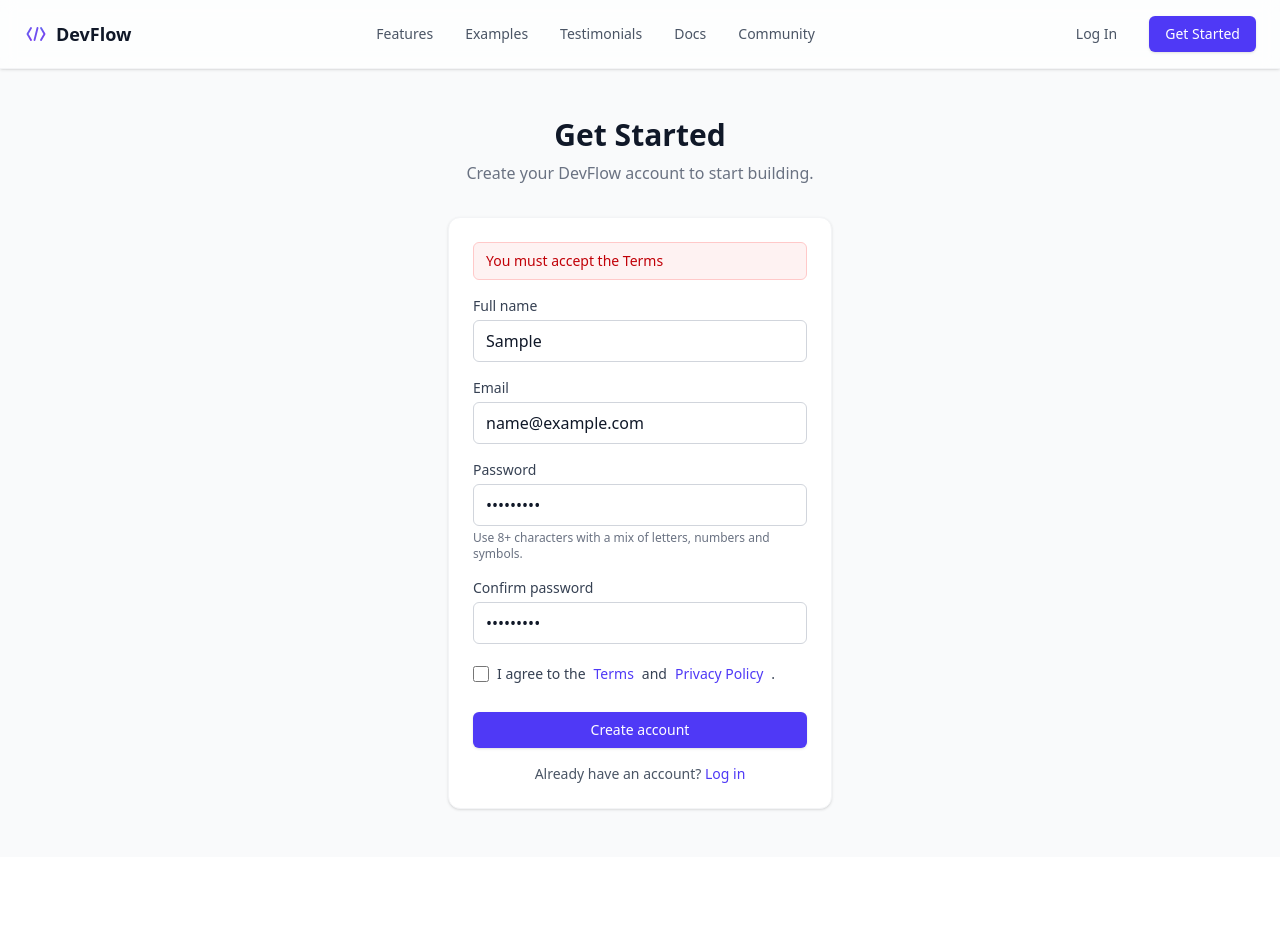
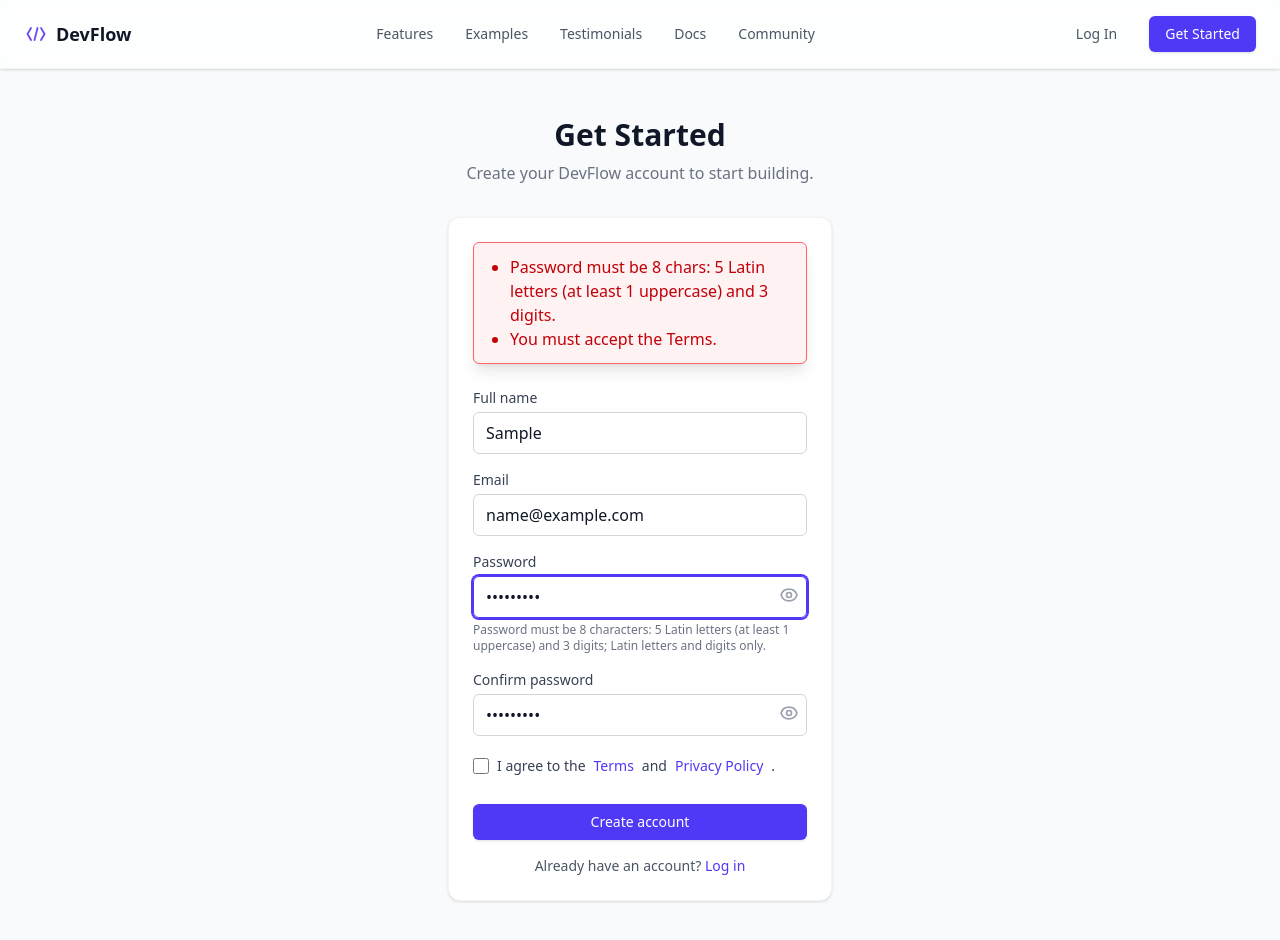
Before and after one commit to SimAndrew/devflow-reactjs-tailwindcss, a React (Vite) app: page /signup in a window 1280 px wide. Both pictures are taken after typing "Sample", "name@example.com", "Sample123", "Sample123" into the empty fields and a click on the button "Create account". Shown: the top 940 px of the page. Before the commit the page ends 857 px from the top, so only its background shows below. Built offline with nearby package versions, Linux system fonts and the light colour scheme.

Commit message:
feat: refactor Signup component to use react-hook-form for improved validation and error handling

```diff
--- a/src/pages/Signup.jsx
+++ b/src/pages/Signup.jsx
@@ -1,45 +1,36 @@
-import React, { useState } from 'react';
+import React, { useEffect, useRef, useState } from 'react';
 import { Link } from 'react-router-dom';
+import { useForm } from 'react-hook-form';
 
 const Signup = () => {
-	const [name, setName] = useState('');
-	const [email, setEmail] = useState('');
-	const [password, setPassword] = useState('');
-	const [confirm, setConfirm] = useState('');
-	const [agree, setAgree] = useState(false);
-	const [error, setError] = useState('');
-	const [submitting, setSubmitting] = useState(false);
+	const [showPassword, setShowPassword] = useState(false);
+	const [showConfirm, setShowConfirm] = useState(false);
+	const errorRef = useRef(null);
 
-	const validate = () => {
-		if (!name.trim()) return 'Full name is required';
-		if (!/^[^\s@]+@[^\s@]+\.[^\s@]+$/.test(email))
-			return 'Enter a valid email address';
-		if (password.length < 8) return 'Password must be at least 8 characters';
-		if (password !== confirm) return 'Passwords do not match';
-		if (!agree) return 'You must accept the Terms';
-		return '';
+	const {
+		register,
+		handleSubmit,
+		watch,
+		formState: { errors },
+	} = useForm({ mode: 'onSubmit' });
+
+	const emailRegex = /^[a-zA-Z0-9._%+-]+@[a-zA-Z0-9.-]+\.[a-zA-Z]{2,}$/;
+	const passwordValue = watch('password', '');
+
+	const onSubmit = (data) => {
+		// TODO: hook up real API
+		console.log('Signup payload', data);
 	};
 
-	const onSubmit = async (e) => {
-		e.preventDefault();
-		const msg = validate();
-		if (msg) {
-			setError(msg);
-			return;
+	const errorList = Object.values(errors)
+		.map((e) => e?.message)
+		.filter(Boolean);
+
+	useEffect(() => {
+		if (errorList.length > 0 && errorRef.current) {
+			errorRef.current.scrollIntoView({ behavior: 'smooth', block: 'center' });
 		}
-		setError('');
-		setSubmitting(true);
-		try {
-			// TODO: replace with real API call
-			await new Promise((res) => setTimeout(res, 600));
-			console.log('Signup payload', { name, email });
-			alert('Account created. You can now log in.');
-		} catch {
-			setError('Something went wrong. Please try again.');
-		} finally {
-			setSubmitting(false);
-		}
-	};
+	}, [errorList.length]);
 
 	return (
 		<section className="bg-gray-50 py-12">
@@ -52,12 +43,20 @@ const Signup = () => {
 				</p>
 
 				<form
-					onSubmit={onSubmit}
+					onSubmit={handleSubmit(onSubmit)}
 					className="mt-8 rounded-xl border border-gray-100 bg-white p-6 shadow-sm"
 				>
-					{error && (
-						<div className="mb-4 rounded-md border border-red-200 bg-red-50 px-3 py-2 text-sm text-red-700">
-							{error}
+					{errorList.length > 0 && (
+						<div
+							ref={errorRef}
+							className="z-10 mb-6 rounded-md border border-red-400 bg-red-50 px-4 py-3 text-base text-red-700 shadow-lg"
+							style={{ position: 'relative' }}
+						>
+							<ul className="list-disc pl-5">
+								{errorList.map((er, i) => (
+									<li key={i}>{er}</li>
+								))}
+							</ul>
 						</div>
 					)}
 
@@ -66,12 +65,21 @@ const Signup = () => {
 					</label>
 					<input
 						type="text"
-						value={name}
-						onChange={(e) => setName(e.target.value)}
-						className="mt-1 w-full rounded-md border border-gray-300 px-3 py-2 text-gray-900 placeholder-gray-400 focus:border-indigo-600 focus:ring-2 focus:ring-indigo-600 focus:outline-none"
 						placeholder="Ada Lovelace"
 						autoComplete="name"
-						required
+						className="mt-1 w-full rounded-md border border-gray-300 px-3 py-2 text-gray-900 placeholder-gray-400 focus:border-indigo-600 focus:ring-2 focus:ring-indigo-600 focus:outline-none"
+						{...register('name', {
+							required: 'Full name is required.',
+							minLength: {
+								value: 2,
+								message: 'Name must be at least 2 characters.',
+							},
+							pattern: {
+								value: /^[A-Za-z][A-Za-z '-]*$/,
+								message:
+									'Use Latin letters, spaces, hyphens, and apostrophes only.',
+							},
+						})}
 					/>
 
 					<label className="mt-4 block text-sm font-medium text-gray-700">
@@ -79,50 +87,184 @@ const Signup = () => {
 					</label>
 					<input
 						type="email"
-						value={email}
-						onChange={(e) => setEmail(e.target.value)}
-						className="mt-1 w-full rounded-md border border-gray-300 px-3 py-2 text-gray-900 placeholder-gray-400 focus:border-indigo-600 focus:ring-2 focus:ring-indigo-600 focus:outline-none"
 						placeholder="you@example.com"
 						autoComplete="email"
-						required
+						className="mt-1 w-full rounded-md border border-gray-300 px-3 py-2 text-gray-900 placeholder-gray-400 focus:border-indigo-600 focus:ring-2 focus:ring-indigo-600 focus:outline-none"
+						{...register('email', {
+							required: 'Email is required.',
+							pattern: {
+								value: emailRegex,
+								message:
+									'Enter a valid email (Latin letters, digits, and allowed symbols only).',
+							},
+						})}
 					/>
 
 					<label className="mt-4 block text-sm font-medium text-gray-700">
 						Password
 					</label>
+					<div className="relative">
 						<input
-						type="password"
-						value={password}
-						onChange={(e) => setPassword(e.target.value)}
-						className="mt-1 w-full rounded-md border border-gray-300 px-3 py-2 text-gray-900 placeholder-gray-400 focus:border-indigo-600 focus:ring-2 focus:ring-indigo-600 focus:outline-none"
+							type={showPassword ? 'text' : 'password'}
 							placeholder="••••••••"
 							autoComplete="new-password"
-						required
-						minLength={8}
+							className="mt-1 w-full rounded-md border border-gray-300 px-3 py-2 pr-10 text-gray-900 placeholder-gray-400 focus:border-indigo-600 focus:ring-2 focus:ring-indigo-600 focus:outline-none"
+							aria-describedby="password-hint"
+							{...register('password', {
+								required: 'Password is required.',
+								minLength: {
+									value: 8,
+									message: 'Password must be at least 8 characters.',
+								},
+								validate: (value) => {
+									if (!/^[A-Za-z0-9]+$/.test(value)) {
+										return 'Password must contain only Latin letters and digits.';
+									}
+									const letters = (value.match(/[A-Za-z]/g) || []).length;
+									const digits = (value.match(/[0-9]/g) || []).length;
+									const uppers = (value.match(/[A-Z]/g) || []).length;
+									if (
+										!(
+											letters === 5 &&
+											digits === 3 &&
+											uppers >= 1 &&
+											value.length === 8
+										)
+									) {
+										return 'Password must be 8 chars: 5 Latin letters (at least 1 uppercase) and 3 digits.';
+									}
+									return true;
+								},
+							})}
 						/>
-					<p className="mt-1 text-xs text-gray-500">
-						Use 8+ characters with a mix of letters, numbers and symbols.
+						<button
+							type="button"
+							className="absolute top-1/2 right-2 -translate-y-1/2 text-gray-400 hover:text-gray-700"
+							aria-label={showPassword ? 'Hide password' : 'Show password'}
+							onClick={() => setShowPassword((v) => !v)}
+						>
+							{showPassword ? (
+								<svg
+									xmlns="http://www.w3.org/2000/svg"
+									className="h-5 w-5"
+									fill="none"
+									viewBox="0 0 24 24"
+									stroke="currentColor"
+								>
+									<path
+										strokeLinecap="round"
+										strokeLinejoin="round"
+										strokeWidth={2}
+										d="M13.875 18.825A10.05 10.05 0 0112 19c-5 0-9-4.03-9-9 0-1.07.19-2.09.54-3.03m1.46-2.97A9.97 9.97 0 0112 5c5 0 9 4.03 9 9 0 1.07-.19 2.09-.54 3.03m-1.46 2.97A9.97 9.97 0 0112 19c-1.07 0-2.09-.19-3.03-.54m-2.97-1.46A9.97 9.97 0 015 12c0-1.07.19-2.09.54-3.03m2.97-2.97A9.97 9.97 0 0112 5c1.07 0 2.09.19 3.03.54m2.97 1.46A9.97 9.97 0 0119 12c0 1.07-.19 2.09-.54 3.03m-2.97 2.97A9.97 9.97 0 0112 19c-1.07 0-2.09-.19-3.03-.54"
+									/>
+									<path
+										strokeLinecap="round"
+										strokeLinejoin="round"
+										strokeWidth={2}
+										d="M4 4l16 16"
+									/>
+								</svg>
+							) : (
+								<svg
+									xmlns="http://www.w3.org/2000/svg"
+									className="h-5 w-5"
+									fill="none"
+									viewBox="0 0 24 24"
+									stroke="currentColor"
+								>
+									<path
+										strokeLinecap="round"
+										strokeLinejoin="round"
+										strokeWidth={2}
+										d="M15 12a3 3 0 11-6 0 3 3 0 016 0z"
+									/>
+									<path
+										strokeLinecap="round"
+										strokeLinejoin="round"
+										strokeWidth={2}
+										d="M2.458 12C3.732 7.943 7.523 5 12 5c4.477 0 8.268 2.943 9.542 7-1.274 4.057-5.065 7-9.542 7-4.477 0-8.268-2.943-9.542-7z"
+									/>
+								</svg>
+							)}
+						</button>
+					</div>
+					<p id="password-hint" className="mt-1 text-xs text-gray-500">
+						Password must be 8 characters: 5 Latin letters (at least 1
+						uppercase) and 3 digits; Latin letters and digits only.
 					</p>
 
 					<label className="mt-4 block text-sm font-medium text-gray-700">
 						Confirm password
 					</label>
+					<div className="relative">
 						<input
-						type="password"
-						value={confirm}
-						onChange={(e) => setConfirm(e.target.value)}
-						className="mt-1 w-full rounded-md border border-gray-300 px-3 py-2 text-gray-900 placeholder-gray-400 focus:border-indigo-600 focus:ring-2 focus:ring-indigo-600 focus:outline-none"
+							type={showConfirm ? 'text' : 'password'}
 							placeholder="••••••••"
 							autoComplete="new-password"
-						required
+							className="mt-1 w-full rounded-md border border-gray-300 px-3 py-2 pr-10 text-gray-900 placeholder-gray-400 focus:border-indigo-600 focus:ring-2 focus:ring-indigo-600 focus:outline-none"
+							{...register('confirm', {
+								required: 'Confirm your password.',
+								validate: (value) =>
+									value === passwordValue ? true : 'Passwords do not match.',
+							})}
 						/>
+						<button
+							type="button"
+							className="absolute top-1/2 right-2 -translate-y-1/2 text-gray-400 hover:text-gray-700"
+							aria-label={showConfirm ? 'Hide password' : 'Show password'}
+							onClick={() => setShowConfirm((v) => !v)}
+						>
+							{showConfirm ? (
+								<svg
+									xmlns="http://www.w3.org/2000/svg"
+									className="h-5 w-5"
+									fill="none"
+									viewBox="0 0 24 24"
+									stroke="currentColor"
+								>
+									<path
+										strokeLinecap="round"
+										strokeLinejoin="round"
+										strokeWidth={2}
+										d="M13.875 18.825A10.05 10.05 0 0112 19c-5 0-9-4.03-9-9 0-1.07.19-2.09.54-3.03m-1.46-2.97A9.97 9.97 0 0112 5c5 0 9 4.03 9 9 0 1.07-.19 2.09-.54 3.03m-1.46 2.97A9.97 9.97 0 0112 19c-1.07 0-2.09-.19-3.03-.54m-2.97-1.46A9.97 9.97 0 015 12c0-1.07.19-2.09.54-3.03m2.97-2.97A9.97 9.97 0 0112 5c1.07 0 2.09.19 3.03.54m2.97 1.46A9.97 9.97 0 0119 12c0 1.07-.19 2.09-.54 3.03m-2.97 2.97A9.97 9.97 0 0112 19c-1.07 0-2.09-.19-3.03-.54"
+									/>
+									<path
+										strokeLinecap="round"
+										strokeLinejoin="round"
+										strokeWidth={2}
+										d="M4 4l16 16"
+									/>
+								</svg>
+							) : (
+								<svg
+									xmlns="http://www.w3.org/2000/svg"
+									className="h-5 w-5"
+									fill="none"
+									viewBox="0 0 24 24"
+									stroke="currentColor"
+								>
+									<path
+										strokeLinecap="round"
+										strokeLinejoin="round"
+										strokeWidth={2}
+										d="M15 12a3 3 0 11-6 0 3 3 0 016 0z"
+									/>
+									<path
+										strokeLinecap="round"
+										strokeLinejoin="round"
+										strokeWidth={2}
+										d="M2.458 12C3.732 7.943 7.523 5 12 5c4.477 0 8.268 2.943 9.542 7-1.274 4.057-5.065 7-9.542 7-4.477 0-8.268-2.943-9.542-7z"
+									/>
+								</svg>
+							)}
+						</button>
+					</div>
 
 					<label className="mt-5 inline-flex items-center gap-2 text-sm text-gray-700">
 						<input
 							type="checkbox"
-							checked={agree}
-							onChange={(e) => setAgree(e.target.checked)}
 							className="h-4 w-4 rounded border-gray-300 text-indigo-600 focus:ring-indigo-600"
+							{...register('agree', { required: 'You must accept the Terms.' })}
 						/>
 						I agree to the{' '}
 						<a className="text-indigo-600 hover:text-indigo-700" href="#">
@@ -137,10 +279,9 @@ const Signup = () => {
 
 					<button
 						type="submit"
-						disabled={submitting}
-						className="mt-6 w-full rounded-md bg-indigo-600 px-4 py-2 text-sm font-medium text-white shadow-sm transition-colors hover:bg-indigo-700 disabled:cursor-not-allowed disabled:opacity-60"
+						className="mt-6 w-full rounded-md bg-indigo-600 px-4 py-2 text-sm font-medium text-white shadow-sm transition-colors hover:bg-indigo-700"
 					>
-						{submitting ? 'Creating account…' : 'Create account'}
+						Create account
 					</button>
 
 					<p className="mt-4 text-center text-sm text-gray-600">
```
Lines whose indentation alone changed are shown as unchanged.
